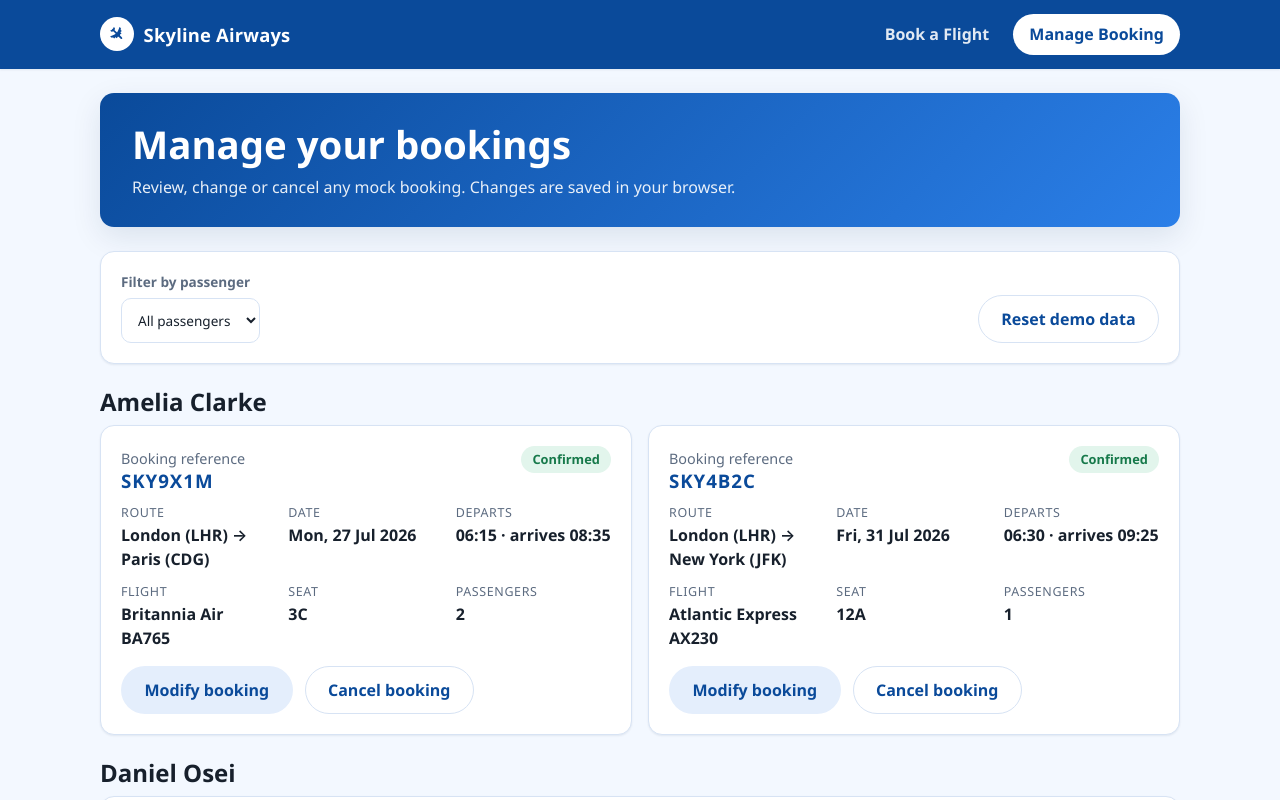
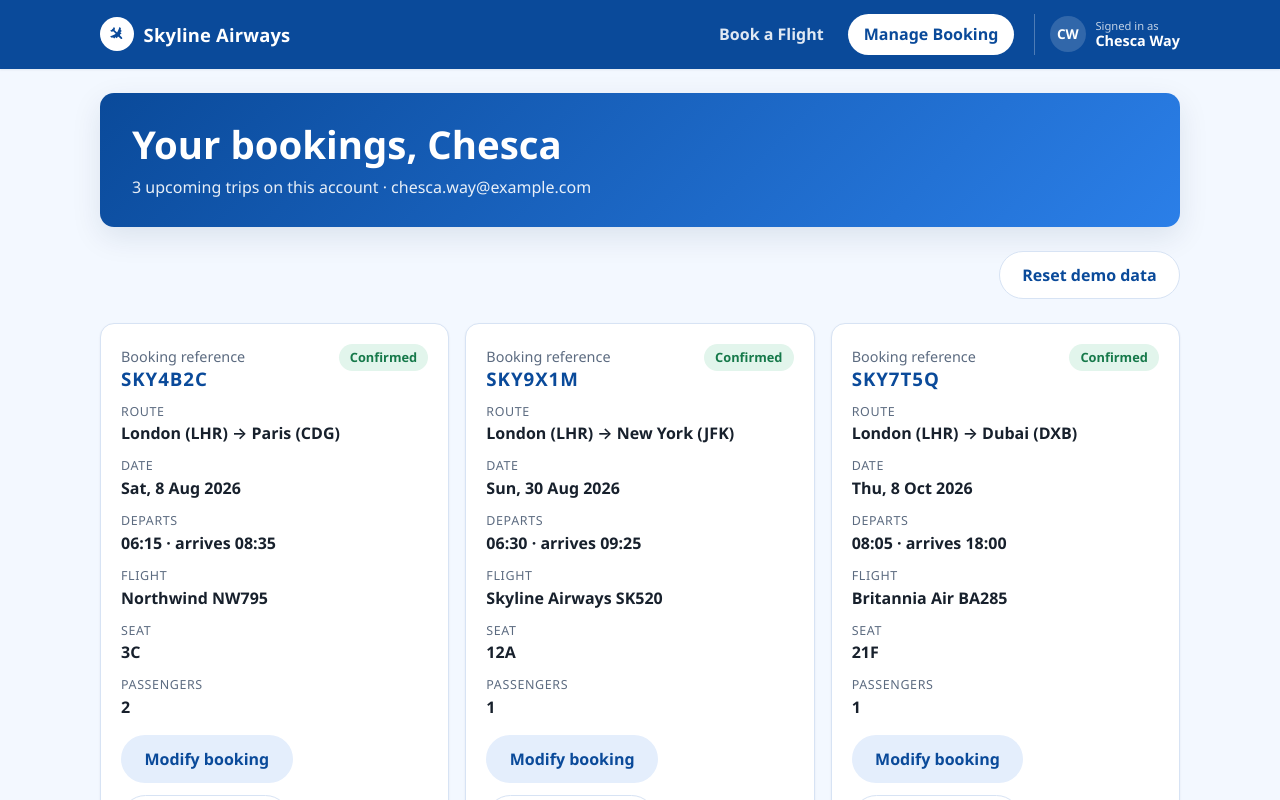
Before and after one commit to MattApiar/Flight-bookings, a React (Vite) app: page /manage in a window 1280 px wide. Shown: the top 800 px of the page. Built offline with nearby package versions, Linux system fonts and the light colour scheme.

Commit message:
Show signed-in account and scope Manage Booking to that traveller

```diff
--- a/src/components/NavBar.tsx
+++ b/src/components/NavBar.tsx
@@ -1,5 +1,6 @@
 import { useState } from 'react';
 import { NavLink } from 'react-router-dom';
+import { currentUser } from '../data/user';
 
 export default function NavBar() {
   const [open, setOpen] = useState(false);
@@ -36,6 +37,15 @@ export default function NavBar() {
           <NavLink to="/manage" className={linkClass} onClick={() => setOpen(false)}>
             Manage Booking
           </NavLink>
+          <div className="account">
+            <span className="account__avatar" aria-hidden="true">
+              {currentUser.initials}
+            </span>
+            <span className="account__text">
+              <small>Signed in as</small>
+              <strong>{currentUser.name}</strong>
+            </span>
+          </div>
         </nav>
       </div>
     </header>
--- a/src/context/BookingsContext.tsx
+++ b/src/context/BookingsContext.tsx
@@ -4,7 +4,7 @@ import { initialBookings } from '../data/bookings';
 import { flightById } from '../data/flights';
 import type { Booking } from '../types';
 
-const STORAGE_KEY = 'flight-bookings.v1';
+const STORAGE_KEY = 'flight-bookings.v2';
 
 interface BookingsContextValue {
   bookings: Booking[];
--- a/src/data/bookings.ts
+++ b/src/data/bookings.ts
@@ -1,8 +1,10 @@
 import type { Booking } from '../types';
 import { flights } from './flights';
+import { currentUser } from './user';
 
 const pick = (origin: string, destination: string, offsetDays: number): string => {
   const target = new Date();
+  target.setHours(12, 0, 0, 0);
   target.setDate(target.getDate() + offsetDays);
   const iso = target.toISOString().slice(0, 10);
   const match =
@@ -15,42 +17,32 @@ const pick = (origin: string, destination: string, offsetDays: number): string =
 export const initialBookings: Booking[] = [
   {
     reference: 'SKY4B2C',
-    passengerName: 'Amelia Clarke',
-    email: 'amelia.clarke@example.com',
-    phone: '+44 7700 900123',
-    flightId: pick('LHR', 'JFK', 6),
+    passengerName: currentUser.name,
+    email: currentUser.email,
+    phone: currentUser.phone,
+    flightId: pick('LHR', 'CDG', 14),
+    seat: '3C',
+    passengers: 2,
+    status: 'Confirmed',
+  },
+  {
+    reference: 'SKY9X1M',
+    passengerName: currentUser.name,
+    email: currentUser.email,
+    phone: currentUser.phone,
+    flightId: pick('LHR', 'JFK', 36),
     seat: '12A',
     passengers: 1,
     status: 'Confirmed',
   },
   {
-    reference: 'SKY9X1M',
-    passengerName: 'Amelia Clarke',
-    email: 'amelia.clarke@example.com',
-    phone: '+44 7700 900123',
-    flightId: pick('LHR', 'CDG', 2),
-    seat: '3C',
-    passengers: 2,
-    status: 'Confirmed',
-  },
-  {
     reference: 'SKY7T5Q',
-    passengerName: 'Daniel Osei',
-    email: 'daniel.osei@example.com',
-    phone: '+44 7700 900456',
-    flightId: pick('LHR', 'DXB', 11),
+    passengerName: currentUser.name,
+    email: currentUser.email,
+    phone: currentUser.phone,
+    flightId: pick('LHR', 'DXB', 75),
     seat: '21F',
     passengers: 1,
     status: 'Confirmed',
   },
-  {
-    reference: 'SKY2H8L',
-    passengerName: 'Priya Nair',
-    email: 'priya.nair@example.com',
-    phone: '+44 7700 900789',
-    flightId: pick('LHR', 'EDI', 1),
-    seat: '8D',
-    passengers: 1,
-    status: 'Cancelled',
-  },
 ];
--- /dev/null
+++ b/src/data/user.ts
@@ -0,0 +1,14 @@
+export interface CurrentUser {
+  name: string;
+  email: string;
+  phone: string;
+  initials: string;
+}
+
+/** The mock signed-in traveller. Everything in Manage Booking belongs to this account. */
+export const currentUser: CurrentUser = {
+  name: 'Chesca Way',
+  email: 'chesca.way@example.com',
+  phone: '+44 7700 900321',
+  initials: 'CW',
+};
--- a/src/pages/BookFlight.tsx
+++ b/src/pages/BookFlight.tsx
@@ -5,6 +5,7 @@ import SearchForm from '../components/SearchForm';
 import type { SearchCriteria } from '../components/SearchForm';
 import { airportLabel } from '../data/airports';
 import { flights } from '../data/flights';
+import { currentUser } from '../data/user';
 import { useBookings } from '../context/BookingsContext';
 import type { Booking, Flight } from '../types';
 import { formatDate, todayIso } from '../utils/format';
@@ -38,7 +39,11 @@ export default function BookFlight() {
   const { addBooking } = useBookings();
   const [criteria, setCriteria] = useState<SearchCriteria | null>(null);
   const [selectedFlight, setSelectedFlight] = useState<Flight | null>(null);
-  const [passenger, setPassenger] = useState({ name: '', email: '', phone: '' });
+  const [passenger, setPassenger] = useState({
+    name: currentUser.name,
+    email: currentUser.email,
+    phone: currentUser.phone,
+  });
   const [confirmation, setConfirmation] = useState<Booking | null>(null);
   const [error, setError] = useState('');
 
@@ -79,14 +84,16 @@ export default function BookFlight() {
     });
     setConfirmation(booking);
     setSelectedFlight(null);
-    setPassenger({ name: '', email: '', phone: '' });
   };
 
   return (
     <div className="page">
       <section className="hero">
         <h1>Where would you like to fly?</h1>
-        <p>Search our mock timetable, pick a flight and book in seconds &mdash; no account needed.</p>
+        <p>
+          Search our mock timetable and book in seconds &mdash; you&rsquo;re signed in as{' '}
+          {currentUser.name}.
+        </p>
       </section>
 
       <SearchForm initial={defaultCriteria} onSearch={handleSearch} />
--- a/src/pages/ManageBooking.tsx
+++ b/src/pages/ManageBooking.tsx
@@ -1,12 +1,12 @@
 import { useMemo, useState } from 'react';
 import { airportLabel } from '../data/airports';
 import { flightById, flights } from '../data/flights';
+import { currentUser } from '../data/user';
 import { useBookings } from '../context/BookingsContext';
 import type { Booking, Flight } from '../types';
 import { formatDate } from '../utils/format';
 
 interface EditState {
-  passengerName: string;
   email: string;
   phone: string;
   flightId: string;
@@ -17,48 +17,29 @@ const sortKey = (flight: Flight | undefined): string =>
 
 export default function ManageBooking() {
   const { bookings, updateBooking, cancelBooking, resetBookings } = useBookings();
-  const [nameFilter, setNameFilter] = useState('all');
   const [editing, setEditing] = useState<string | null>(null);
   const [draft, setDraft] = useState<EditState | null>(null);
   const [confirmCancel, setConfirmCancel] = useState<string | null>(null);
 
-  const passengerNames = useMemo(
-    () => Array.from(new Set(bookings.map((b) => b.passengerName))).sort((a, b) => a.localeCompare(b)),
+  const myBookings = useMemo(
+    () =>
+      bookings
+        .filter((b) => b.passengerName === currentUser.name)
+        .sort((a, b) => sortKey(flightById(a.flightId)).localeCompare(sortKey(flightById(b.flightId)))),
     [bookings],
   );
 
-  const grouped = useMemo(() => {
-    const visible = bookings.filter((b) => nameFilter === 'all' || b.passengerName === nameFilter);
-    const groups = new Map<string, Booking[]>();
-    visible.forEach((booking) => {
-      const list = groups.get(booking.passengerName) ?? [];
-      list.push(booking);
-      groups.set(booking.passengerName, list);
-    });
-    return Array.from(groups.entries())
-      .map(([name, list]) => ({
-        name,
-        list: [...list].sort((a, b) =>
-          sortKey(flightById(a.flightId)).localeCompare(sortKey(flightById(b.flightId))),
-        ),
-      }))
-      .sort((a, b) => a.name.localeCompare(b.name));
-  }, [bookings, nameFilter]);
+  const upcomingCount = myBookings.filter((b) => b.status === 'Confirmed').length;
 
   const startEdit = (booking: Booking) => {
     setEditing(booking.reference);
     setConfirmCancel(null);
-    setDraft({
-      passengerName: booking.passengerName,
-      email: booking.email,
-      phone: booking.phone,
-      flightId: booking.flightId,
-    });
+    setDraft({ email: booking.email, phone: booking.phone, flightId: booking.flightId });
   };
 
   const saveEdit = (reference: string) => {
-    if (!draft || !draft.passengerName.trim()) return;
-    updateBooking(reference, { ...draft, passengerName: draft.passengerName.trim() });
+    if (!draft) return;
+    updateBooking(reference, draft);
     setEditing(null);
     setDraft(null);
   };
@@ -79,38 +60,26 @@ export default function ManageBooking() {
   return (
     <div className="page">
       <section className="hero hero--compact">
-        <h1>Manage your bookings</h1>
-        <p>Review, change or cancel any mock booking. Changes are saved in your browser.</p>
+        <h1>Your bookings, {currentUser.name.split(' ')[0]}</h1>
+        <p>
+          {upcomingCount} upcoming trip{upcomingCount === 1 ? '' : 's'} on this account &middot;{' '}
+          {currentUser.email}
+        </p>
       </section>
 
-      <div className="card toolbar">
-        <label className="field">
-          <span>Filter by passenger</span>
-          <select value={nameFilter} onChange={(e) => setNameFilter(e.target.value)}>
-            <option value="all">All passengers</option>
-            {passengerNames.map((name) => (
-              <option key={name} value={name}>
-                {name}
-              </option>
-            ))}
-          </select>
-        </label>
+      <div className="toolbar toolbar--end">
         <button type="button" className="btn btn--ghost" onClick={resetBookings}>
           Reset demo data
         </button>
       </div>
 
-      {grouped.length === 0 ? (
+      {myBookings.length === 0 ? (
         <div className="card empty">
-          <p>No bookings yet. Head to Book a Flight to create one.</p>
+          <p>No bookings on your account yet. Head to Book a Flight to create one.</p>
         </div>
-      ) : null}
-
-      {grouped.map((group) => (
-        <section key={group.name} className="booking-group">
-          <h2>{group.name}</h2>
+      ) : (
         <div className="booking-group__list">
-            {group.list.map((booking) => {
+          {myBookings.map((booking) => {
             const flight = flightById(booking.flightId);
             const isEditing = editing === booking.reference;
             return (
@@ -169,14 +138,6 @@ export default function ManageBooking() {
                 {isEditing && draft ? (
                   <div className="booking__edit">
                     <div className="form-grid">
-                        <label className="field">
-                          <span>Passenger name</span>
-                          <input
-                            type="text"
-                            value={draft.passengerName}
-                            onChange={(e) => setDraft({ ...draft, passengerName: e.target.value })}
-                          />
-                        </label>
                       <label className="field">
                         <span>Email</span>
                         <input
@@ -275,8 +236,7 @@ export default function ManageBooking() {
             );
           })}
         </div>
-        </section>
-      ))}
+      )}
     </div>
   );
 }
--- a/src/styles/global.css
+++ b/src/styles/global.css
@@ -120,6 +120,42 @@ h3 {
 .nav-link--active {
   background: var(--white);
   color: var(--blue-700);
+}
+
+.account {
+  display: inline-flex;
+  align-items: center;
+  gap: 0.6rem;
+  margin-left: 0.75rem;
+  padding-left: 0.9rem;
+  border-left: 1px solid rgba(255, 255, 255, 0.28);
+}
+
+.account__avatar {
+  display: grid;
+  place-items: center;
+  width: 36px;
+  height: 36px;
+  border-radius: 50%;
+  background: rgba(255, 255, 255, 0.16);
+  color: var(--white);
+  font-weight: 700;
+  font-size: 0.85rem;
+}
+
+.account__text {
+  display: flex;
+  flex-direction: column;
+  line-height: 1.15;
+}
+
+.account__text small {
+  font-size: 0.7rem;
+  color: rgba(255, 255, 255, 0.75);
+}
+
+.account__text strong {
+  font-size: 0.9rem;
 }
 
 .navbar__toggle {
@@ -389,6 +425,10 @@ h3 {
   justify-content: space-between;
 }
 
+.toolbar--end {
+  justify-content: flex-end;
+}
+
 .booking-group__list {
   display: grid;
   grid-template-columns: repeat(auto-fit, minmax(320px, 1fr));
@@ -482,6 +522,14 @@ h3 {
     text-align: center;
   }
 
+  .account {
+    margin: 0.25rem 0 0;
+    padding: 0.75rem 0 0;
+    border-left: none;
+    border-top: 1px solid rgba(255, 255, 255, 0.28);
+    justify-content: center;
+  }
+
   .hero {
     padding: 1.75rem 1.25rem;
   }
```
Also changed, not shown: 1 other file (tests, documents, lock files or other folders). Lines whose indentation alone changed are shown as unchanged.
